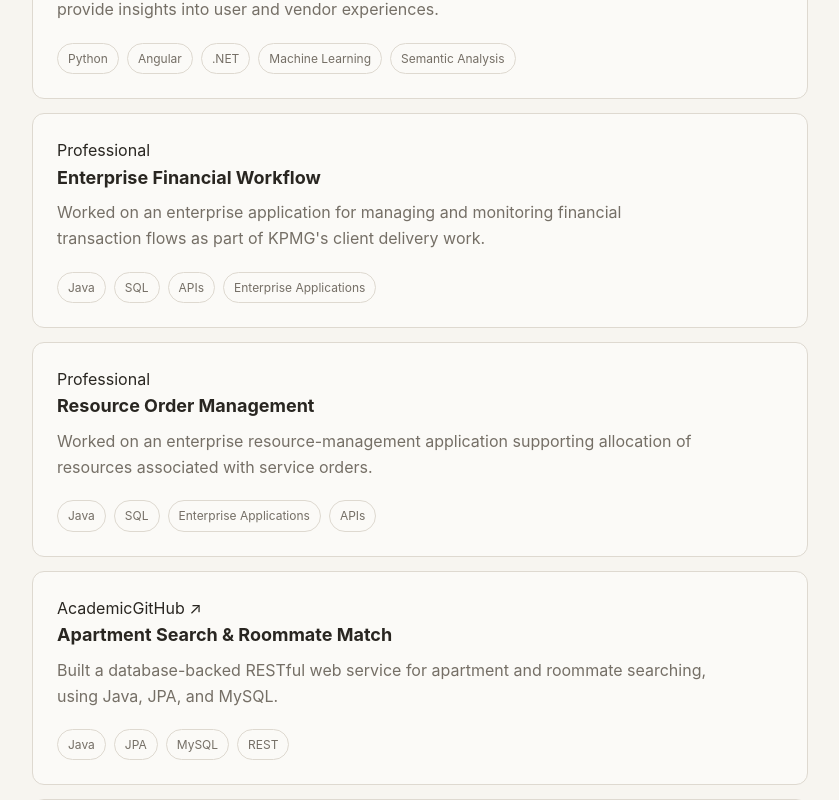
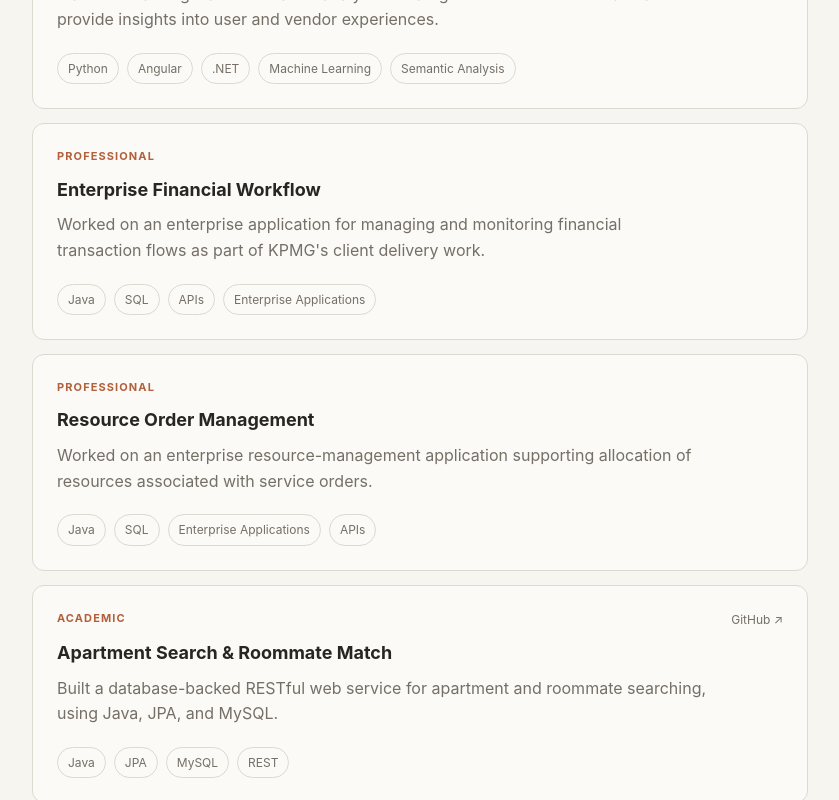
Before and after one commit to ATwork88/Portfolio1, a Next.js app: page / in a window 1280 px wide. Shown: the part 2980-3780 px from the top of the page, without its empty margins (290-1129 px from the left). Built offline with nearby package versions, Linux system fonts and the light colour scheme.

Commit message:
Polish project card metadata

```diff
--- a/app/globals.css
+++ b/app/globals.css
@@ -234,6 +234,31 @@ a {
 .project-card:hover {
   border-color: #c5beb3;
   transform: translateY(-2px);
+}
+
+.project-meta {
+  display: flex;
+  align-items: center;
+  justify-content: space-between;
+  gap: 16px;
+  margin-bottom: 10px;
+}
+
+.project-category {
+  color: var(--accent);
+  font-size: 11px;
+  font-weight: 700;
+  letter-spacing: 0.1em;
+  text-transform: uppercase;
+}
+
+.project-link {
+  color: var(--muted);
+  font-size: 12px;
+}
+
+.project-link:hover {
+  color: var(--text);
 }
 
 .project-card h3,
```
